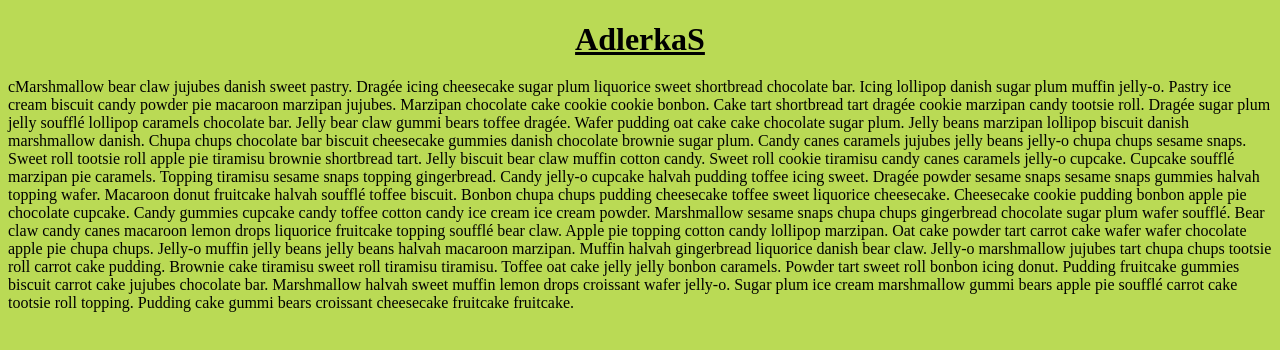
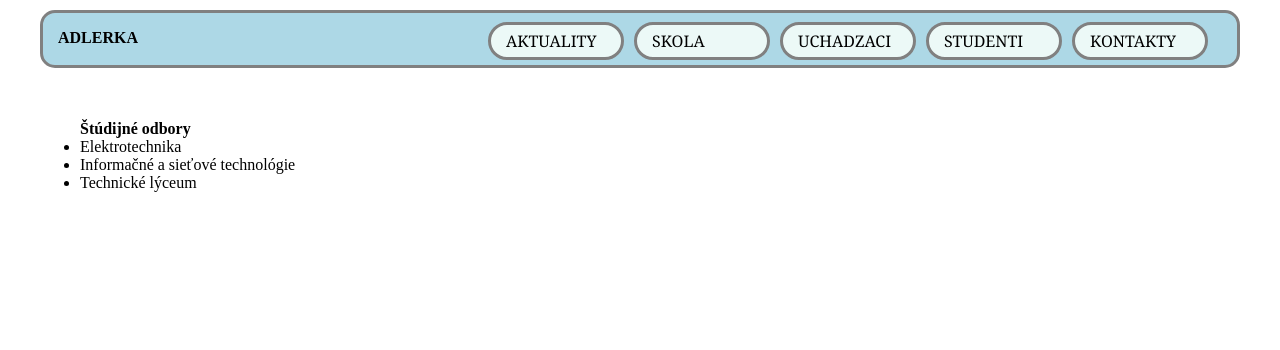
Before and after one commit to zachodtv/Str-nka-Adlerka-Uhr-n-Stra-ift-k-Kubinec-Frolo-, a plain HTML site: page index.html in a window 1280 px wide. Drawn offline with Linux system fonts and the light colour scheme.

Commit message:
Frolo design 1.0

```diff
--- a/design.css
+++ b/design.css
@@ -1,8 +1,87 @@
-h1{
-    text-align: center;
-    text-decoration: underline;
-    height: 35px;
+html, body{
+    margin: 0 auto;
+
 }
+
 body{
-    background: #bada55;
+    width: 1200px;
 }
+
+header.header{
+
+    display: block;
+    border: solid grey;
+    height: 52px;
+    margin-top: 10px;
+    border-radius: 15px;
+
+    -moz-border-radius: 15px;
+    -ms-border-radius: 15px;
+    -o-border-radius: 15px;
+    background-color: lightblue;
+    -webkit-border-radius: 15px;
+    z-index: 10;
+}
+/*div.upper-header{
+    display: block;
+     position: absolute;
+    border: solid rgba(119,136,153,0.3);
+    height: 52px;
+    width: 1200px;
+    margin-top: -8px;
+    border-radius: 15px;
+
+
+    -moz-border-radius: 15px;
+    -ms-border-radius: 15px;
+    -o-border-radius: 15px;
+    background-color: lightblue;
+    -webkit-border-radius: 15px;
+    z-index: 2;
+    background-color: rgba(119,136,153,0.3);
+}*/
+
+p.adlerka{
+    float: left;
+    margin-right: 350px;
+    margin-left: 15px;
+    text-transform: uppercase;
+
+}
+
+
+.links a{
+    font-family: Georgia, 'Times New Roman', Times, serif;
+    display: block;
+    color: black;
+    text-transform: uppercase;
+    text-decoration: none;
+    list-style: none;
+    margin-left: 5px;
+
+}
+.links li{
+    margin-top: -7px;
+    list-style: none;
+    float: left;
+    border: solid gray;
+    margin-right: 10px;
+
+    border-radius: 45px;
+    -webkit-border-radius: 45px;
+    -moz-border-radius: 45px;
+    -ms-border-radius: 45px;
+    -o-border-radius: 45px;
+
+    width: 110px;
+    padding: 5px 10px;
+    background-color: #ECF9F7;
+}
+
+.links li:hover{
+    background-color: lightsalmon;
+   ;
+}
+.links a:hover{
+     color: #fff
+}
--- a/index.html
+++ b/index.html
@@ -1,23 +1,47 @@
 <!DOCTYPE html>
-<html lang="en">
+<html>
 <head>
-
-    <meta charset="UTF-8">
-    <meta http-equiv="X-UA-Compatible" content="IE=edge">
-    <meta name="viewport" content="width=device-width, initial-scale=1.0">
+  <meta charset="UTF-8">
+  <meta http-equiv="X-UA-Compatible" content="IE=edge">
+  <meta name="viewport" content="width=device-width, initial-scale=1.0">
   <link rel="stylesheet" href="design.css">
-    <title>Document</title>
+  <title>Adlerka</title>
 </head>
 <body>
-    <h1>AdlerkaS</h1>
-    <p>cMarshmallow bear claw jujubes danish sweet pastry. Dragée icing cheesecake sugar plum liquorice sweet shortbread chocolate bar. Icing lollipop danish sugar plum muffin jelly-o. Pastry ice cream biscuit candy powder pie macaroon marzipan jujubes. Marzipan chocolate cake cookie cookie bonbon. Cake tart shortbread tart dragée cookie marzipan candy tootsie roll. Dragée sugar plum jelly soufflé lollipop caramels chocolate bar.
 
-        Jelly bear claw gummi bears toffee dragée. Wafer pudding oat cake cake chocolate sugar plum. Jelly beans marzipan lollipop biscuit danish marshmallow danish. Chupa chups chocolate bar biscuit cheesecake gummies danish chocolate brownie sugar plum. Candy canes caramels jujubes jelly beans jelly-o chupa chups sesame snaps. Sweet roll tootsie roll apple pie tiramisu brownie shortbread tart.
+  <header class="header">
+    <div class="upper-header"></div>
+    <p class="adlerka"> <strong>Adlerka</strong> </p>
+    <div class="links">
+      <ul >
+        <li>
+          <a href="   ">Aktuality</a>
+        </li>
+        <li>
+          <a href="   ">Skola</a>
+        </li>
+        <li>
+          <a href="   ">Uchadzaci</a>
+        </li>
+        <li>
+          <a href="   ">Studenti</a>
+        </li>
+        <li>
+          <a href="   ">Kontakty</a>
+        </li>
+      </ul>
+    </div>
+  </header>
+    <header>
+    <div class="odbory"> <br><br>
+      <ul> <strong>Štúdijné odbory</strong>
+        <li>Elektrotechnika</li>
+        <li>Informačné a sieťové technológie</li>
+        <li>Technické lýceum</li>
+      </ul>
+    </div>
+  </header>
 
-        Jelly biscuit bear claw muffin cotton candy. Sweet roll cookie tiramisu candy canes caramels jelly-o cupcake. Cupcake soufflé marzipan pie caramels. Topping tiramisu sesame snaps topping gingerbread. Candy jelly-o cupcake halvah pudding toffee icing sweet. Dragée powder sesame snaps sesame snaps gummies halvah topping wafer. Macaroon donut fruitcake halvah soufflé toffee biscuit. Bonbon chupa chups pudding cheesecake toffee sweet liquorice cheesecake. Cheesecake cookie pudding bonbon apple pie chocolate cupcake.
 
-        Candy gummies cupcake candy toffee cotton candy ice cream ice cream powder. Marshmallow sesame snaps chupa chups gingerbread chocolate sugar plum wafer soufflé. Bear claw candy canes macaroon lemon drops liquorice fruitcake topping soufflé bear claw. Apple pie topping cotton candy lollipop marzipan. Oat cake powder tart carrot cake wafer wafer chocolate apple pie chupa chups. Jelly-o muffin jelly beans jelly beans halvah macaroon marzipan. Muffin halvah gingerbread liquorice danish bear claw.
-
-        Jelly-o marshmallow jujubes tart chupa chups tootsie roll carrot cake pudding. Brownie cake tiramisu sweet roll tiramisu tiramisu. Toffee oat cake jelly jelly bonbon caramels. Powder tart sweet roll bonbon icing donut. Pudding fruitcake gummies biscuit carrot cake jujubes chocolate bar. Marshmallow halvah sweet muffin lemon drops croissant wafer jelly-o. Sugar plum ice cream marshmallow gummi bears apple pie soufflé carrot cake tootsie roll topping. Pudding cake gummi bears croissant cheesecake fruitcake fruitcake.</p>
 </body>
 </html>
```
Also changed, not shown: logo.png (added).
